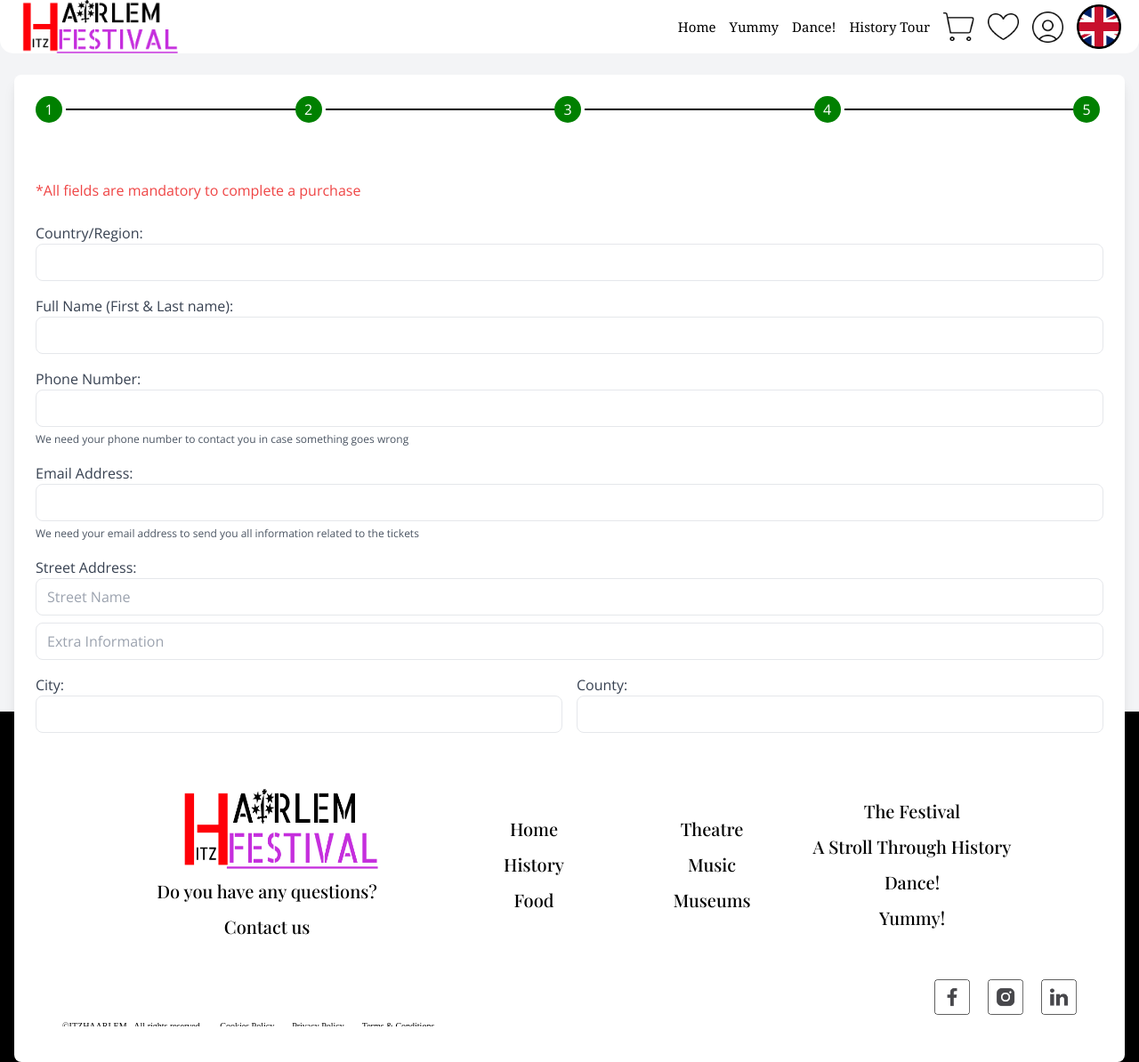
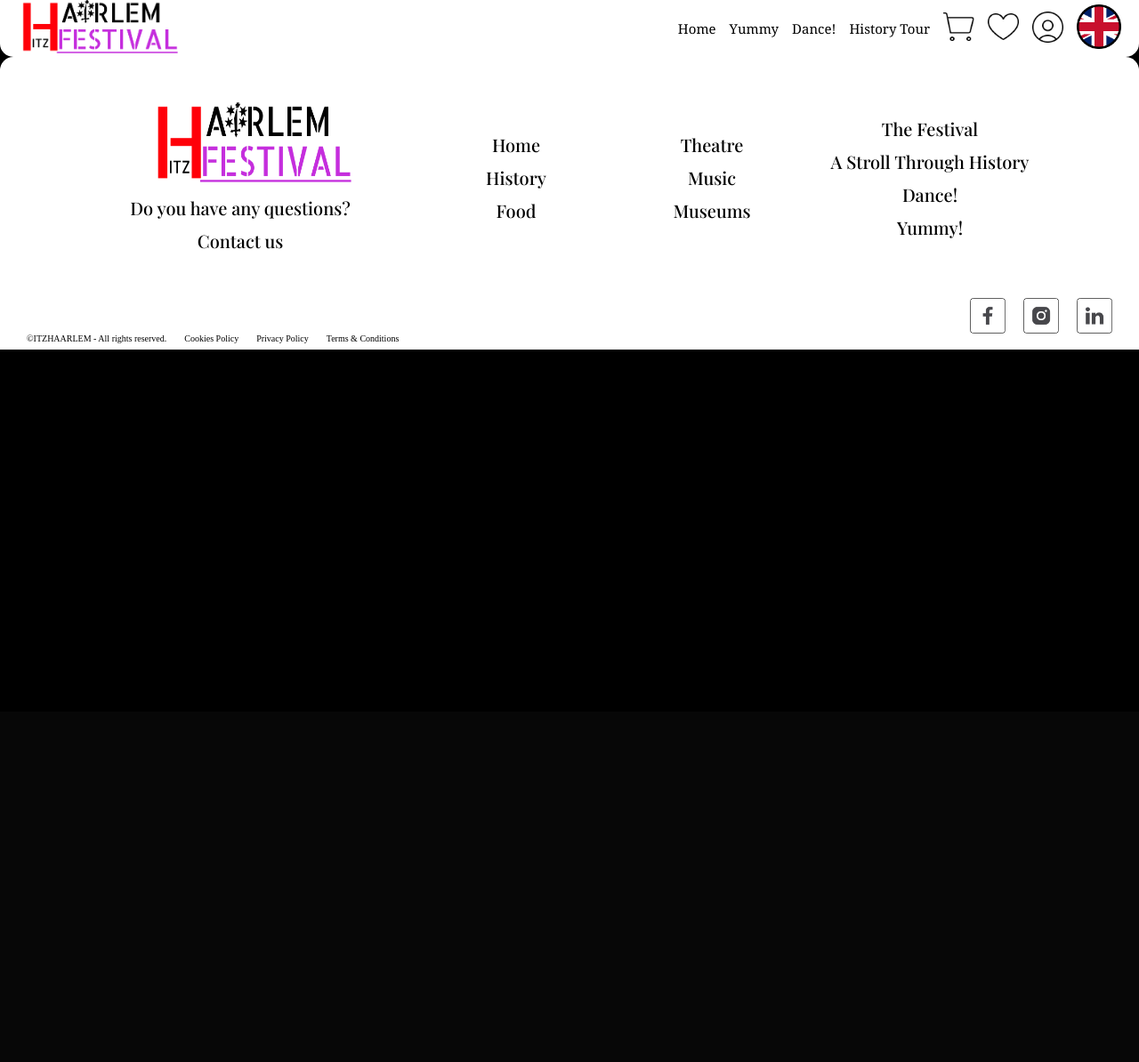
Before and after one commit to CezarFlorinel/Term-2.3-Web-Project, a PHP site: page /views/Payment/index.php in a window 1280 px wide. Shown: the whole page at 89% size. After the commit the page ends 393 px from the top, so only its background shows below. Run offline with PHP 8.4, Linux system fonts and the light colour scheme; some web fonts are replaced.

Commit message:
Update index.php

```diff
--- a/Web design term 3 project/app/views/Payment/index.php
+++ b/Web design term 3 project/app/views/Payment/index.php
@@ -1,104 +1,11 @@
-<?php include __DIR__ . '/../header.php';?>
-<!DOCTYPE html>
-<html lang="en">
-<head>
-<meta charset="UTF-8">
-<meta name="viewport" content="width=device-width, initial-scale=1.0">
-<title>Payment Information</title>
-<!-- Tailwind CSS -->
-<link href="https://cdn.jsdelivr.net/npm/tailwindcss@2.2.19/dist/tailwind.min.css" rel="stylesheet">
-<!-- Google Fonts -->
-<link href="https://fonts.googleapis.com/css2?family=Open+Sans:wght@400;600;700&display=swap" rel="stylesheet">
-<style>
-  body {
-    font-family: 'Open Sans', sans-serif;
-}
-  .step-circle {
-    width: 30px;
-    height: 30px;
-    border-radius: 50%;
-    background: green;
-    color: white;
-    display: flex;
-    align-items: center;
-    justify-content: center;
-    margin-right: 4px;
-  }
-  .step-line {
-    flex-grow: 1;
-    height: 2px;
-    background: black;
-  }
-  .placeholder-map {
-    background: #a0aec0;
-    height: 200px;
-    border-radius: 8px;
-  }
-</style>
-</head>
-<body class="bg-gray-100">
-<div class="container mx-auto px-4">
-  <div class="bg-white p-6 rounded-lg shadow-lg mt-6">
-    <!-- Steps Indicator -->
-    <div class="flex items-center mb-8">
-      <div class="step-circle">1</div>
-      <div class="step-line"></div>
-      <div class="step-circle bg-gray-300">2</div>
-      <div class="step-line"></div>
-      <div class="step-circle bg-gray-300">3</div>
-      <div class="step-line"></div>
-      <div class="step-circle bg-gray-300">4</div>
-      <div class="step-line"></div>
-      <div class="step-circle bg-gray-300">5</div>
-    </div>
+<?php
+include __DIR__ . '/../header.php';
+?>
 
-    <!-- Form Title -->
-    <div class="mb-6">
-      <h2 class="text-2xl font-semibold">Payment Information</h2>
-      <p class="text-red-500">*All fields are mandatory to complete a purchase</p>
-    </div>
 
-    <!-- Form Fields -->
-    <form>
-      <div class="mb-4">
-        <label class="block text-gray-700">Country/Region:</label>
-        <input type="text" class="w-full px-3 py-2 border rounded-lg" required>
-      </div>
 
-      <div class="mb-4">
-        <label class="block text-gray-700">Full Name (First & Last name):</label>
-        <input type="text" class="w-full px-3 py-2 border rounded-lg" required>
-      </div>
 
-      <div class="mb-4">
-        <label class="block text-gray-700">Phone Number:</label>
-        <input type="tel" class="w-full px-3 py-2 border rounded-lg" required>
-        <span class="text-xs text-gray-600">We need your phone number to contact you in case something goes wrong</span>
-      </div>
 
-      <div class="mb-4">
-        <label class="block text-gray-700">Email Address:</label>
-        <input type="email" class="w-full px-3 py-2 border rounded-lg" required>
-        <span class="text-xs text-gray-600">We need your email address to send you all information related to the tickets</span>
-      </div>
-
-      <div class="mb-4">
-        <label class="block text-gray-700">Street Address:</label>
-        <input type="text" placeholder="Street Name" class="w-full px-3 py-2 border rounded-lg mb-2" required>
-        <input type="text" placeholder="Extra Information" class="w-full px-3 py-2 border rounded-lg" required>
-      </div>
-
-      <div class="flex mb-4">
-        <div class="w-1/2 pr-2">
-          <label class="block text-gray-700">City:</label>
-          <input type="text" class="w-full px-3 py-2 border rounded-lg" required>
-        </div>
-        <div class="w-1/2 pl-2">
-          <label class="block text-gray-700">County:</label>
-          <input type="text" class="w-full px-3 py-2 border rounded-lg" required>
-        </div>
-      </div>
-
-      <div class="mb-4">
-
-      <?php include __DIR__ . '/../footer.php';?>
+<?php
+include __DIR__ . '/../footer.php';
+?>
```
